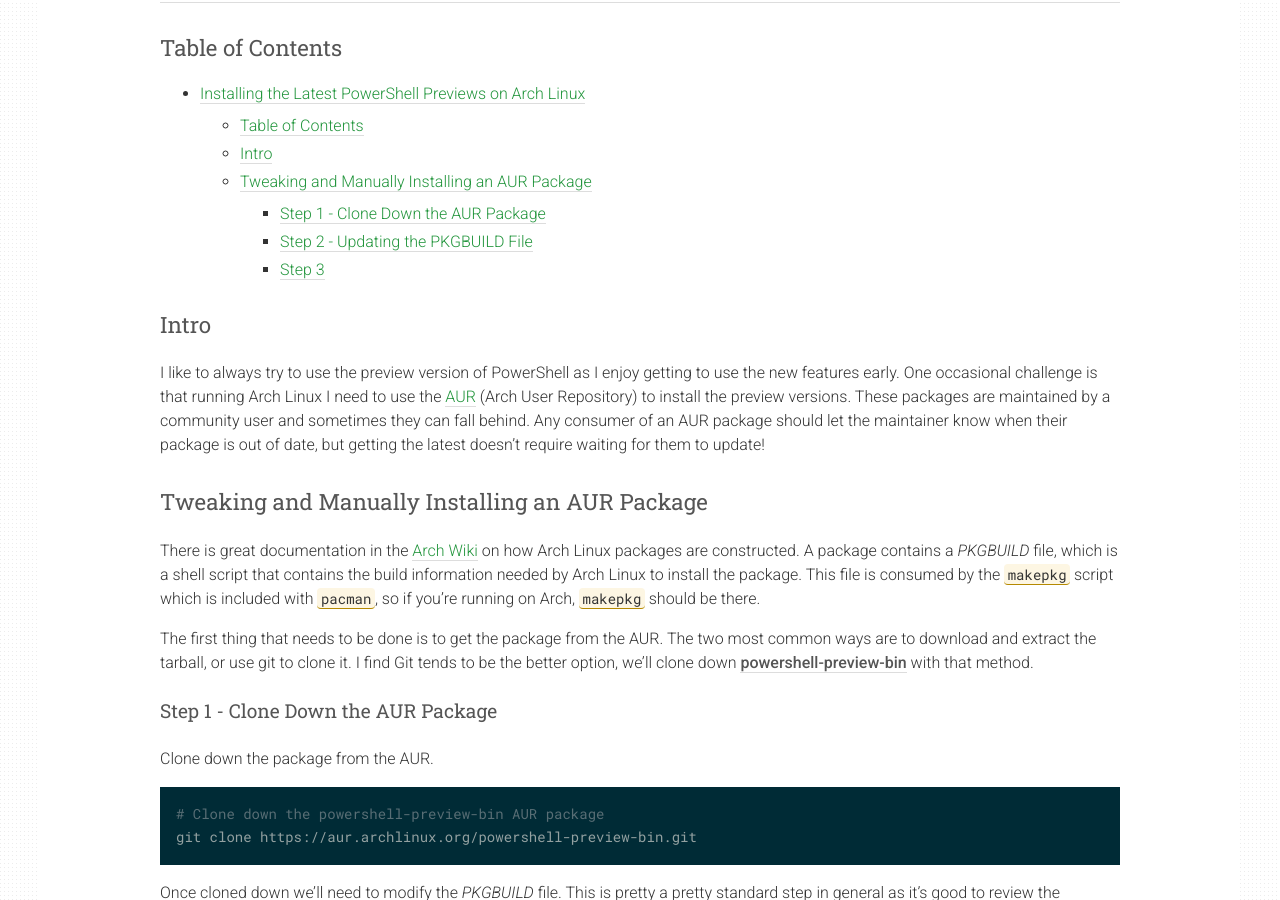
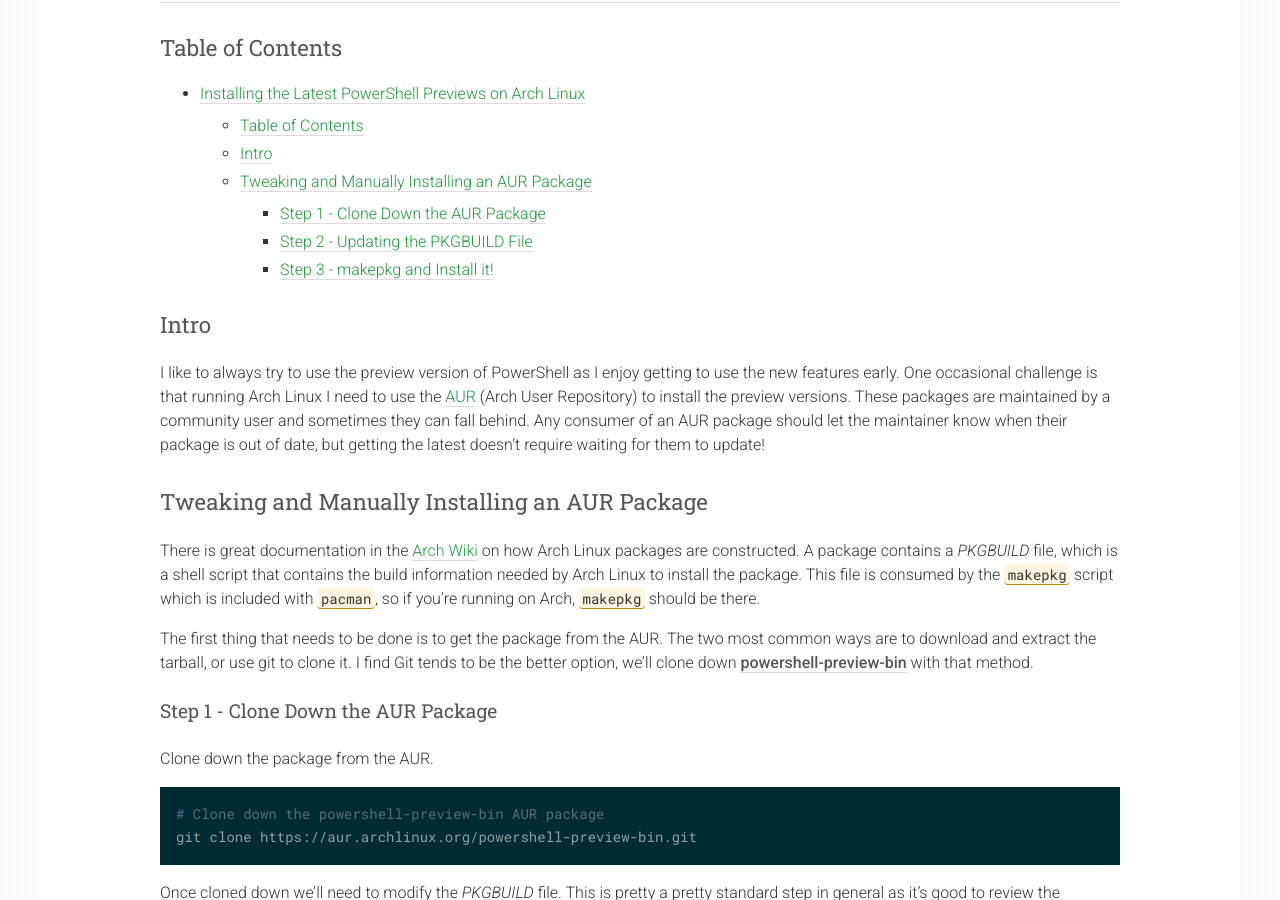
Before and after one commit to picobellobv/ephos.github.io, a Jekyll site: the page built from _posts/2019-10-13-PowerShell-Previews-on-Arch.md, in a window 1280 px wide and 900 px high, scrolled down 445 px. Built offline with Jekyll 4.4.1, drawn with Linux system fonts in a browser that asks for light colours; some of the changed text lies outside the part shown.

Commit message:
Updated blog.
-Fixed header in recent post.

````diff
--- a/_posts/2019-10-13-PowerShell-Previews-on-Arch.md
+++ b/_posts/2019-10-13-PowerShell-Previews-on-Arch.md
@@ -18,7 +18,7 @@ featured_comments:
   - [Tweaking and Manually Installing an AUR Package](#tweaking-and-manually-installing-an-aur-package)
     - [Step 1 - Clone Down the AUR Package](#step-1---clone-down-the-aur-package)
     - [Step 2 - Updating the PKGBUILD File](#step-2---updating-the-pkgbuild-file)
-    - [Step 3](#step-3)
+    - [Step 3 - makepkg and Install it!](#step-3---makepkg-and-install-it)
 
 ### Intro
 
@@ -165,7 +165,7 @@ package() {
 }
 ```
 
-#### Step 3
+#### Step 3 - makepkg and Install it!
 
 Now that we've modified the parts needed to grab the latest preview file from Github and adjusted the checksum for it building it is as easy as running `makepkg`.
 
````
